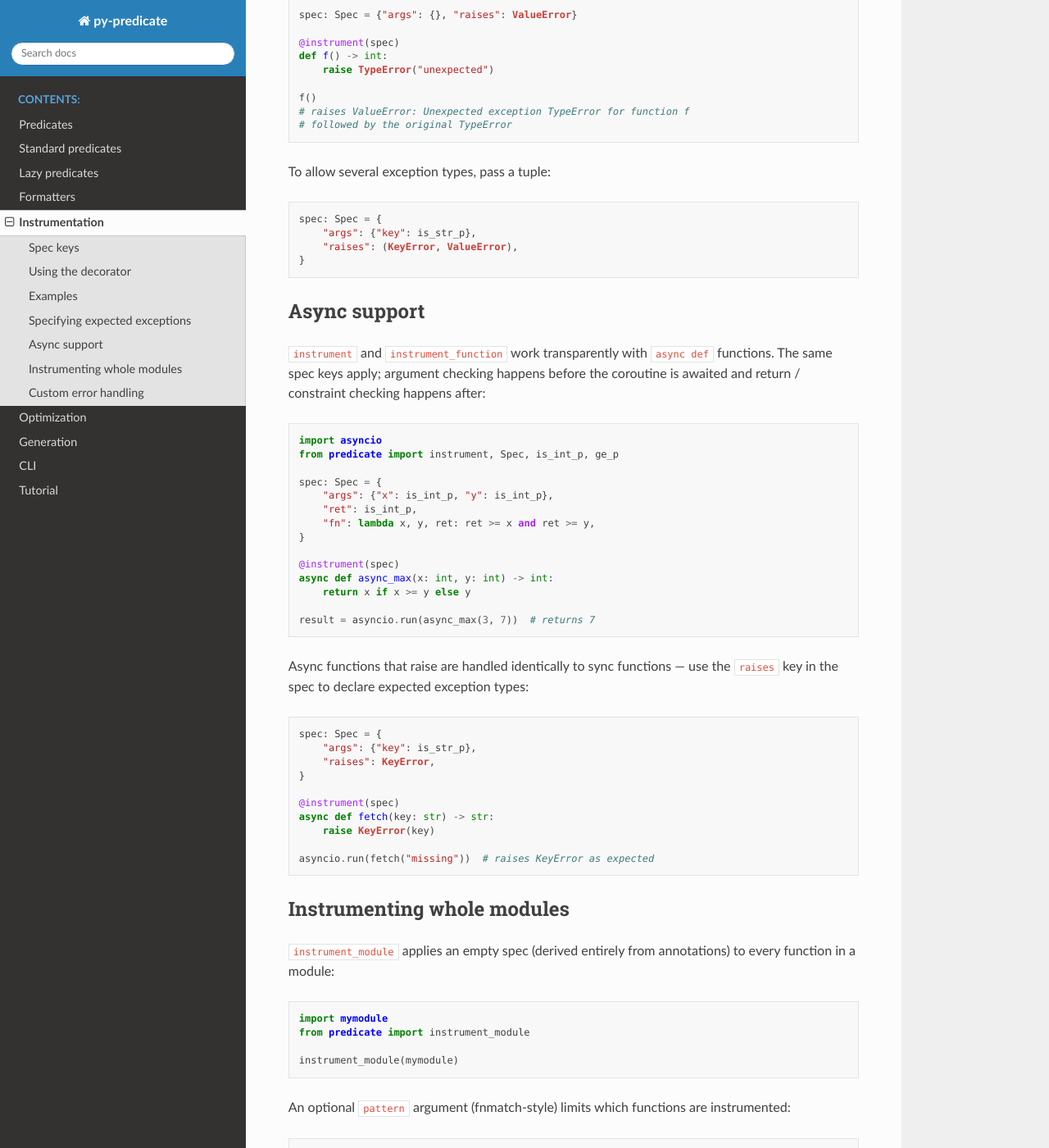
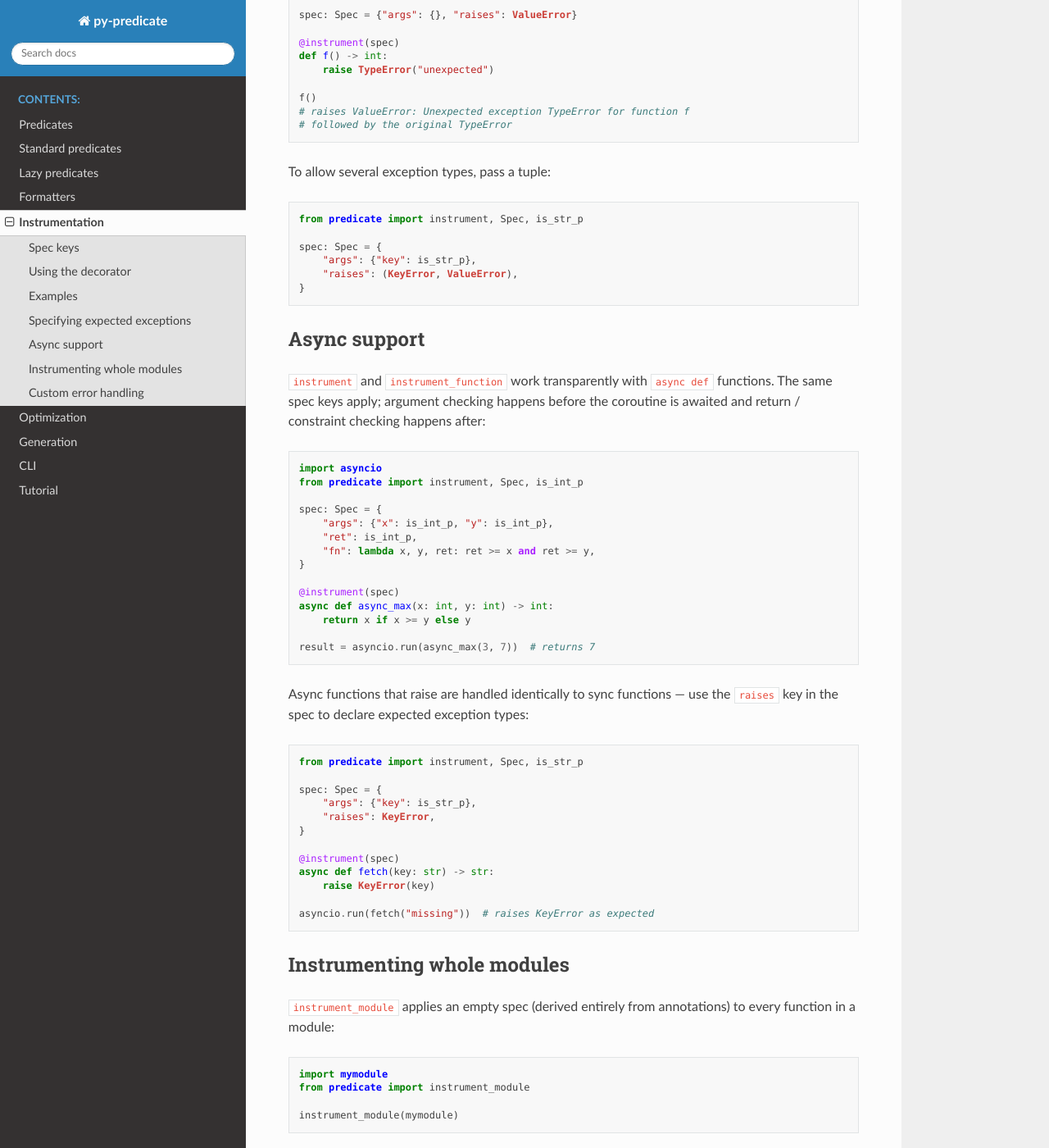
Before and after one commit to mrijk/py-predicate, a Sphinx documentation site: the page built from docs/instrumentation.rst, in a window 1280 px wide and 1400 px high, scrolled down 3177 px. Shown: the whole window at 82% size. Built offline with Sphinx 7.4.7 and the Read the Docs theme 3.1.0, drawn with Linux system fonts in a browser that asks for light colours; some of the changed text lies outside the part shown.

Commit message:
Fix import errors in instrumentation documentation examples

```diff
--- a/docs/instrumentation.rst
+++ b/docs/instrumentation.rst
@@ -173,6 +173,8 @@ To allow several exception types, pass a tuple:
 
 .. code-block:: python
 
+    from predicate import instrument, Spec, is_str_p
+
     spec: Spec = {
         "args": {"key": is_str_p},
         "raises": (KeyError, ValueError),
@@ -188,7 +190,7 @@ return / constraint checking happens after:
 .. code-block:: python
 
     import asyncio
-    from predicate import instrument, Spec, is_int_p, ge_p
+    from predicate import instrument, Spec, is_int_p
 
     spec: Spec = {
         "args": {"x": is_int_p, "y": is_int_p},
@@ -206,6 +208,8 @@ Async functions that raise are handled identically to sync functions — use the
 key in the spec to declare expected exception types:
 
 .. code-block:: python
+
+    from predicate import instrument, Spec, is_str_p
 
     spec: Spec = {
         "args": {"key": is_str_p},
@@ -244,7 +248,7 @@ By default, spec violations raise ``ValueError``. Pass ``on_error`` to override:
 
 .. code-block:: python
 
-    import logging
+    from predicate import instrument
 
     errors = []
 
```
